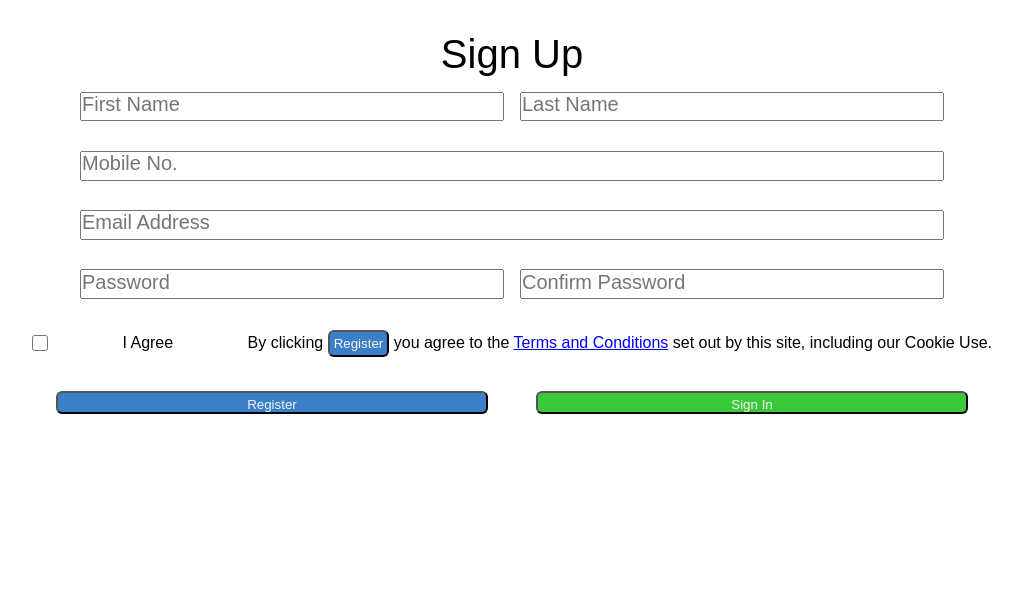
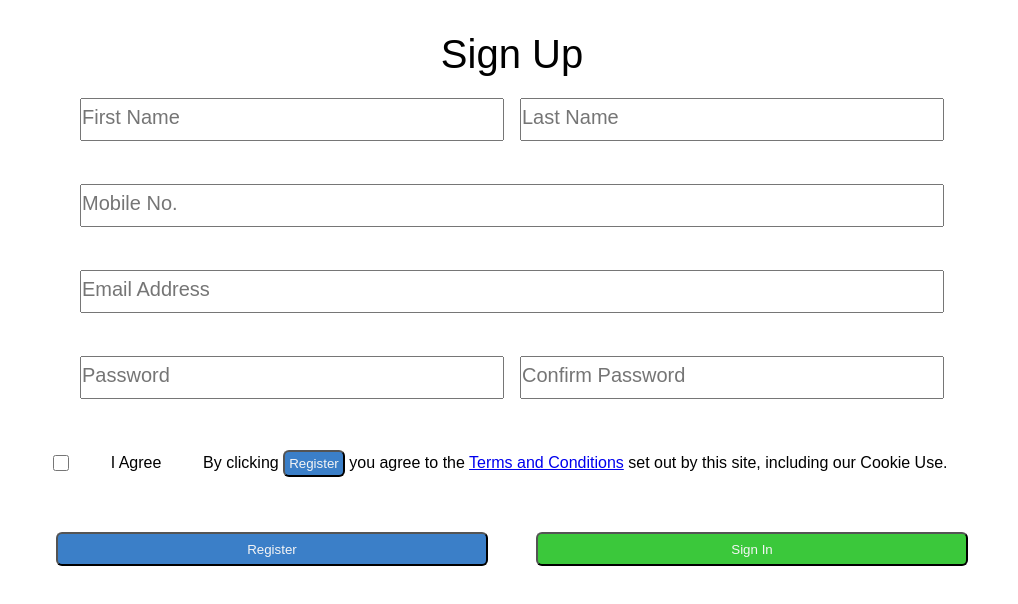
Before and after one commit to daniels74/One-SignUpPage, a plain HTML site: page index.html in a window 1280 px wide. Shown: the whole page, without its empty margins (128-1146 px from the left). Drawn offline with Linux system fonts and the light colour scheme.

Commit message:
Check Box spacing

```diff
--- a/index.html
+++ b/index.html
@@ -1,8 +1,10 @@
 <html>
+
 <head>
   <title>SignUpPage</title>
   <link rel="stylesheet" href="style.css" />
 </head>
+
 <body>
   <div class="container">
     <form>
@@ -23,7 +25,7 @@
       </div>
       <div class="conditions-row">
         <input type="checkbox" class="checkbox">I Agree</input>
-          <p>
+        <p class="p-style">
           By clicking <button>Register</button> you agree to the
           <a href="google.com">Terms and Conditions</a> set out
           by this site, including our Cookie Use.
@@ -36,4 +38,5 @@
     </form>
   </div>
 </body>
+
 </html>
--- a/style.css
+++ b/style.css
@@ -19,7 +19,7 @@
   }
 
   form {
-    height: 50%;
+    height: 70%;
     width: 75%;
     /* background-color: aqua; */
     margin-top: 2rem;
@@ -61,8 +61,12 @@
     display: flex;
     flex-direction: row;
     align-items: center;
-    justify-content: space-between;
+    justify-content: space-around;
   }
+
+.p-style {
+  width: 80%
+}
 
   .checkbox {
     height: 1rem;
```
Also changed, not shown: 2 other files. Lines whose indentation alone changed are shown as unchanged.
